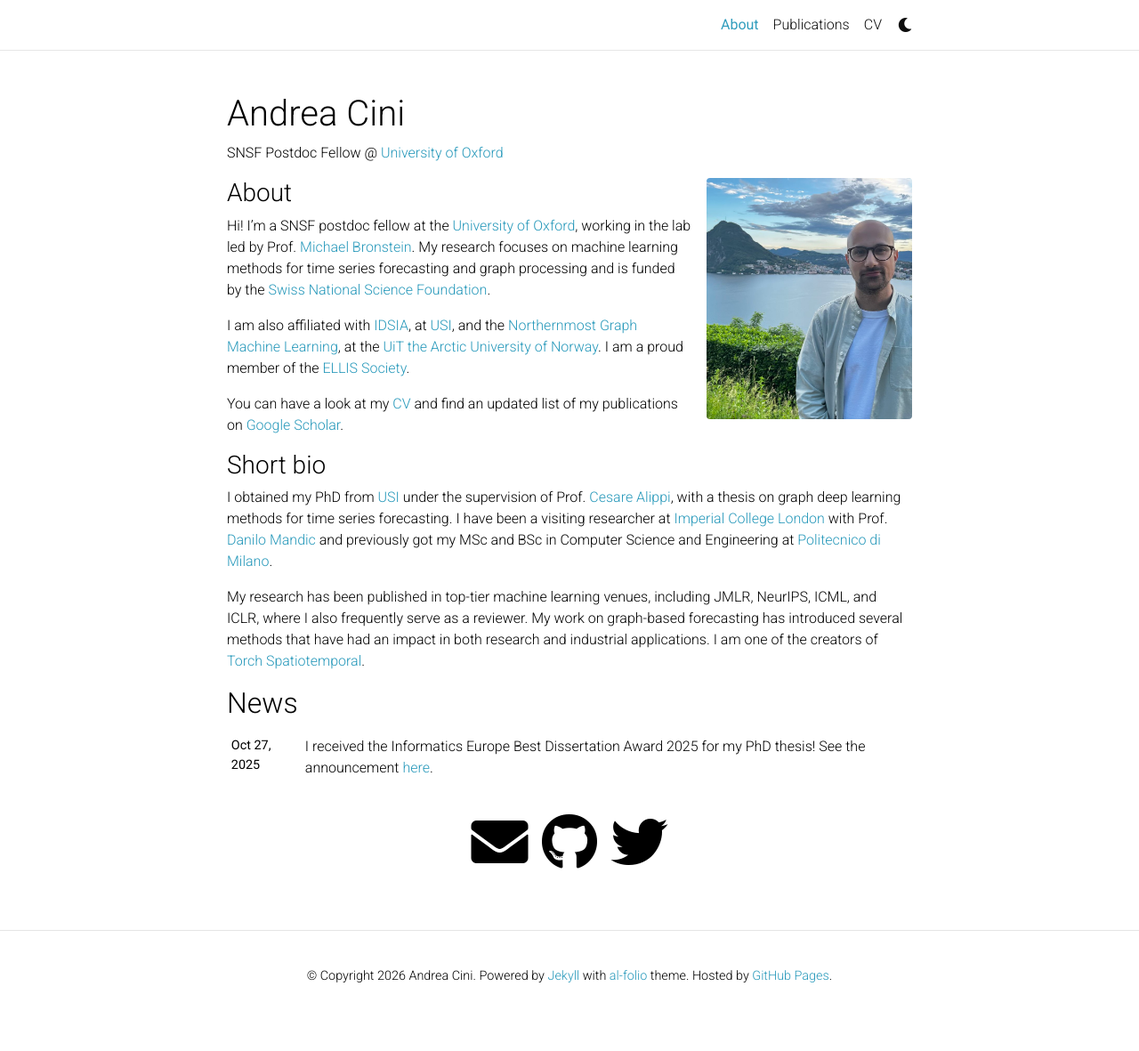
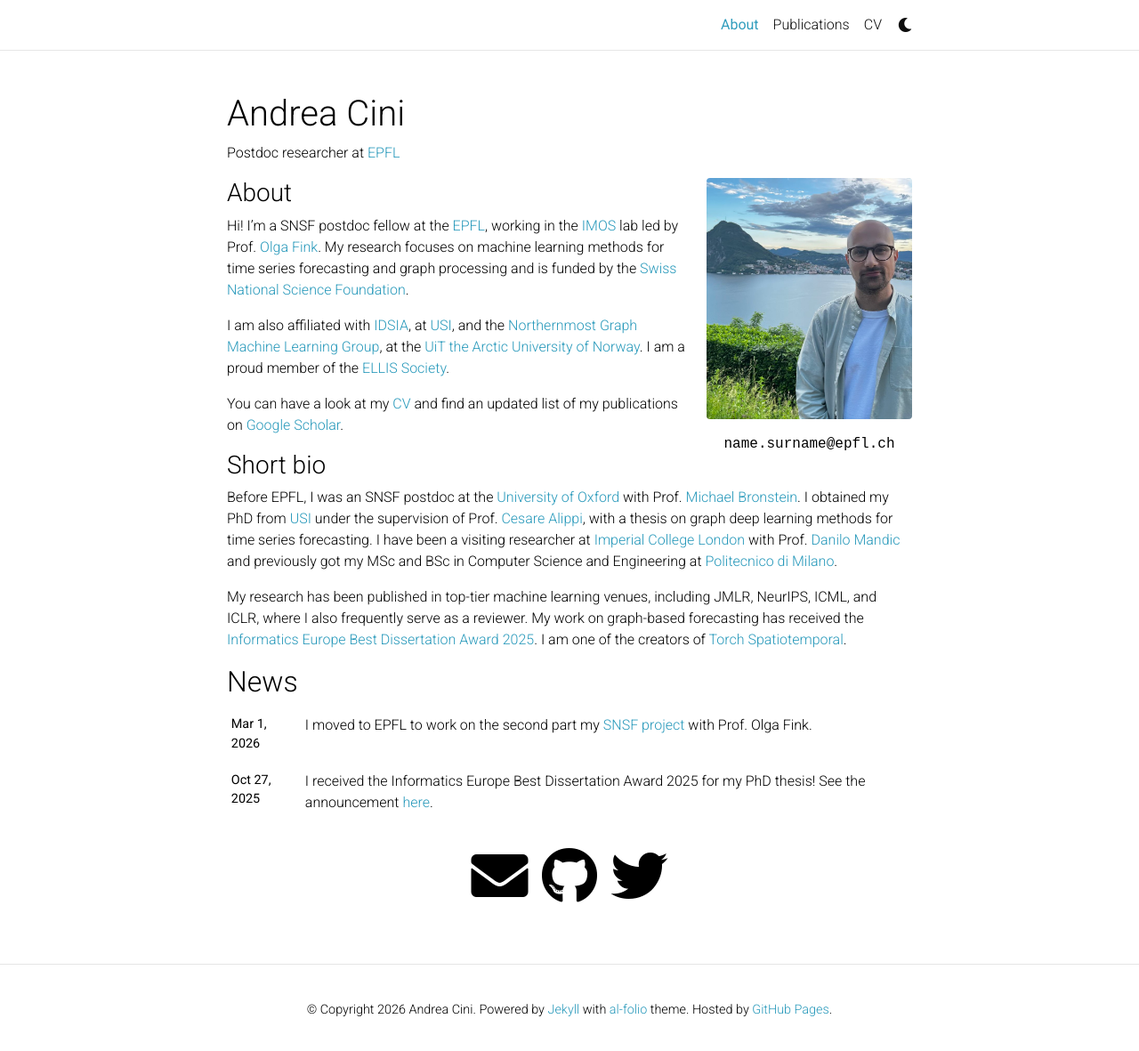
Before and after one commit to andreacini/andreacini.github.io, a Jekyll site: the page built from _pages/about.md, in a window 1280 px wide and 1256 px high. Shown: the top 1181 px of the window at 89% size. Built offline with Jekyll 4.4.1, drawn with Linux system fonts in a browser that asks for light colours; full-size pictures stand in for the smaller copies a plugin makes; comment, search, counter and statistics services are not loaded; a style sheet for code colours, icons or effects is not loaded.

Commit message:
Update March 2026

```diff
--- a/_config.yml
+++ b/_config.yml
@@ -108,7 +108,7 @@ collections:
     output: true
     permalink: /news/:path/
 
-news_limit: 1
+news_limit: 2
 
 # -----------------------------------------------------------------------------
 # Jekyll settings
--- a/_includes/header.html
+++ b/_includes/header.html
@@ -84,7 +84,7 @@
                 </a>
               </li>
               <li class="nav-item">
-                <a class="nav-link" href="../assets/pdf/cv_nov25.pdf">CV
+                <a class="nav-link" href="../assets/pdf/cv_mar2026.pdf">CV
                   {%- if page.title == "about" -%}
                   <span class="sr-only">(current)</span>
                   {%- endif -%}
--- a/_pages/about.md
+++ b/_pages/about.md
@@ -2,12 +2,12 @@
 layout: about
 title: about
 permalink: /
-subtitle: SNSF Postdoc Fellow @ <a href='https://www.ox.ac.uk/'>University of Oxford</a> </a>
+subtitle: Postdoc researcher at <a href='https://www.epfl.ch/en/'>EPFL</a> </a>
 
 profile:
   align: right
   image: profile_pic2.jpg
-  # address: name.surname@usi.ch
+  address: <center>name.surname@epfl.ch</center>
 
 news: true  # includes a list of news items
 selected_papers: false # includes a list of papers marked as "selected={true}"
@@ -19,14 +19,14 @@ social: true  # includes social icons at the bottom of the page
 
 ### About
 
-Hi! I'm a SNSF postdoc fellow at the [University of Oxford](https://www.ox.ac.uk/), working in the lab led by Prof. [Michael Bronstein](https://www.cs.ox.ac.uk/people/michael.bronstein/). My research focuses on machine learning methods for time series forecasting and graph processing and is funded by the [Swiss National Science Foundation](https://www.snf.ch/en).
+Hi! I'm a SNSF postdoc fellow at the [EPFL](https://www.epfl.ch/en/), working in the [IMOS](https://www.epfl.ch/labs/imos/people/) lab led by Prof. [Olga Fink](https://people.epfl.ch/olga.fink?lang=en). My research focuses on machine learning methods for time series forecasting and graph processing and is funded by the [Swiss National Science Foundation](https://www.snf.ch/en).
 
-I am also affiliated with [IDSIA](https://www.idsia.ch/), at [USI](https://www.usi.ch/it), and the [Northernmost Graph Machine Learning](https://ngmlgroup.github.io/), at the [UiT the Arctic University of Norway](https://en.uit.no/startsida). I am a proud member of the [ELLIS Society](https://ellis.eu/).
+I am also affiliated with [IDSIA](https://www.idsia.ch/), at [USI](https://www.usi.ch/it), and the [Northernmost Graph Machine Learning Group](https://ngmlgroup.github.io/), at the [UiT the Arctic University of Norway](https://en.uit.no/startsida). I am a proud member of the [ELLIS Society](https://ellis.eu/).
 
-You can have a look at my [CV](../assets/pdf/cv_nov25.pdf) and find an updated list of my publications on [Google Scholar](https://scholar.google.com/citations?user=bQI2UIUAAAAJ&hl=en).
+You can have a look at my [CV](../assets/pdf/cv_mar2026.pdf) and find an updated list of my publications on [Google Scholar](https://scholar.google.com/citations?user=bQI2UIUAAAAJ&hl=en).
 
 ### Short bio
 
-I obtained my PhD from [USI](https://www.usi.ch/en) under the supervision of Prof. [Cesare Alippi](https://alippi.faculty.polimi.it), with a thesis on graph deep learning methods for time series forecasting. I have been a visiting researcher at [Imperial College London](https://www.imperial.ac.uk/) with Prof. [Danilo Mandic](https://www.imperial.ac.uk/people/d.mandic) and previously got my MSc and BSc in Computer Science and Engineering at [Politecnico di Milano](https://www.polimi.it/en/).
+Before EPFL, I was an SNSF postdoc at the [University of Oxford](https://www.ox.ac.uk/) with Prof. [Michael Bronstein](https://www.cs.ox.ac.uk/people/michael.bronstein/). I obtained my PhD from [USI](https://www.usi.ch/en) under the supervision of Prof. [Cesare Alippi](https://alippi.faculty.polimi.it), with a thesis on graph deep learning methods for time series forecasting. I have been a visiting researcher at [Imperial College London](https://www.imperial.ac.uk/) with Prof. [Danilo Mandic](https://www.imperial.ac.uk/people/d.mandic) and previously got my MSc and BSc in Computer Science and Engineering at [Politecnico di Milano](https://www.polimi.it/en/).
 
-My research has been published in top-tier machine learning venues, including JMLR, NeurIPS, ICML, and ICLR, where I also frequently serve as a reviewer. My work on graph-based forecasting has introduced several methods that have had an impact in both research and industrial applications. I am one of the creators of [Torch Spatiotemporal](https://torch-spatiotemporal.readthedocs.io/en/latest/).
+My research has been published in top-tier machine learning venues, including JMLR, NeurIPS, ICML, and ICLR, where I also frequently serve as a reviewer. My work on graph-based forecasting has received the [Informatics Europe Best Dissertation Award 2025](https://www.informatics-europe.org/news/968-usi-graduate-wins-record-breaking-ie-best-dissertation-award-2025.html).  I am one of the creators of [Torch Spatiotemporal](https://torch-spatiotemporal.readthedocs.io/en/latest/).
```
Also changed, not shown: _news/2026-03-01_epfl.md (added, +7 -0 lines), 2 other files.
